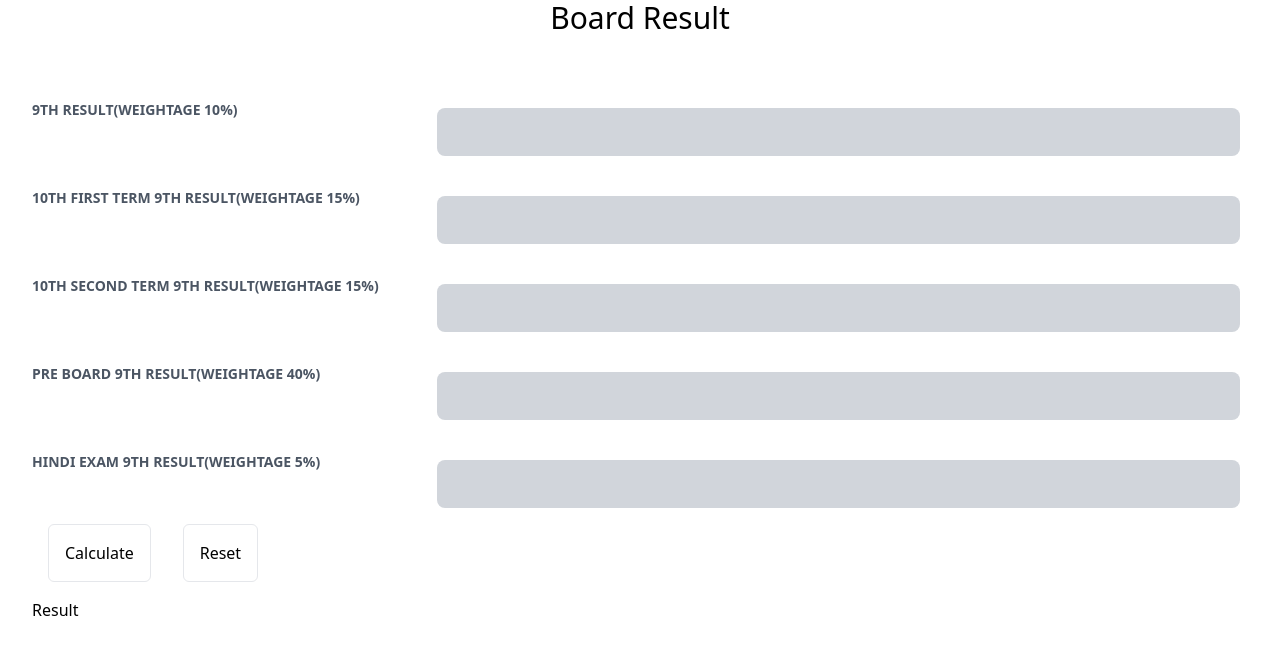
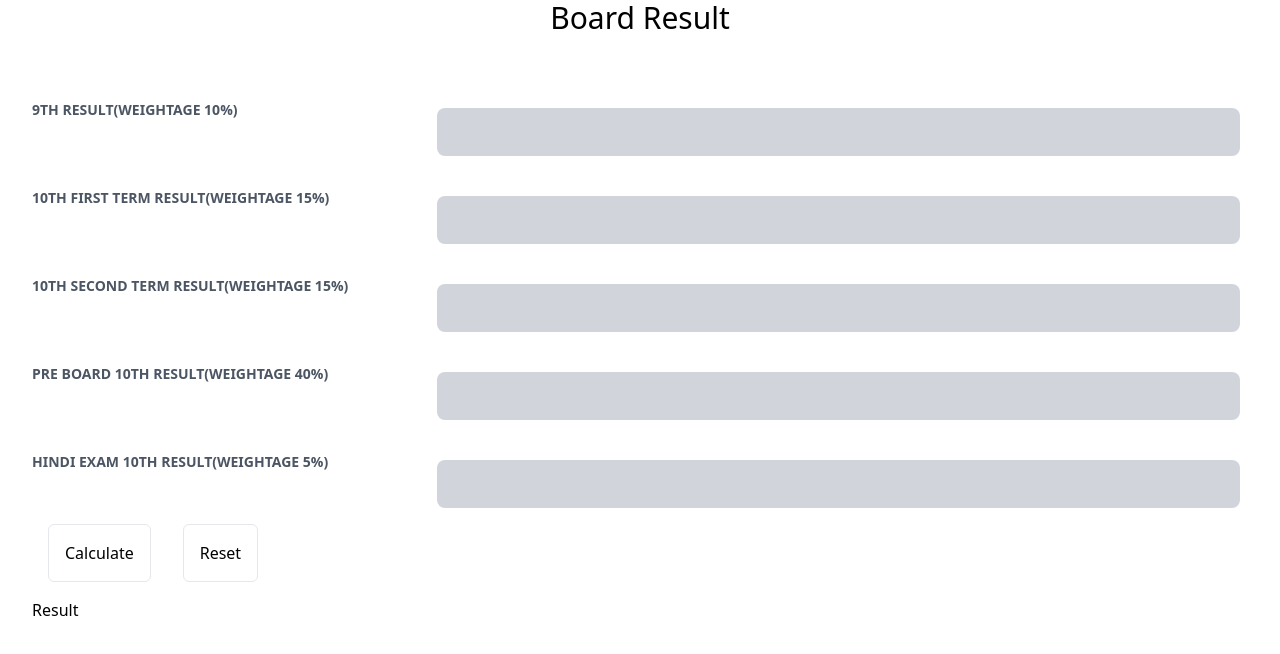
Before and after one commit to vipansh/board-result, a React (Create React App) app: page / in a window 1280 px wide. Shown: the top 654 px of the page. Built offline with nearby package versions, Linux system fonts and the light colour scheme.

Commit message:
typo fixed

```diff
--- a/src/components/FormPage.jsx
+++ b/src/components/FormPage.jsx
@@ -91,7 +91,7 @@ export const FormPage = () => {
 
       <div className="mt-8 flex">
         <div className="uppercase w-1/2 text-sm text-gray-600 font-bold">
-          10th First Term 9Th result(weightage 15%)
+          10th First Term  result(weightage 15%)
         </div>
         <input
           className="w-full bg-gray-300 text-gray-900 mt-2 p-3 mx-2 rounded-lg focus:outline-none focus:shadow-outline"
@@ -106,7 +106,7 @@ export const FormPage = () => {
 
       <div className="mt-8 flex">
         <div className="uppercase w-1/2 text-sm text-gray-600 font-bold">
-          10Th second term 9Th result(weightage 15%)
+          10Th second term  result(weightage 15%)
         </div>
         <input
           className="w-full bg-gray-300 text-gray-900 mt-2 p-3 mx-2 rounded-lg focus:outline-none focus:shadow-outline"
@@ -121,7 +121,7 @@ export const FormPage = () => {
 
       <div className="mt-8 flex">
         <div className="uppercase w-1/2 text-sm text-gray-600 font-bold">
-          pre Board 9Th result(weightage 40%)
+          pre Board 10Th result(weightage 40%)
         </div>
         <input
           className="w-full bg-gray-300 text-gray-900 mt-2 p-3 mx-2 rounded-lg focus:outline-none focus:shadow-outline"
@@ -136,7 +136,7 @@ export const FormPage = () => {
 
       <div className="mt-8 flex">
         <div className="uppercase w-1/2 text-sm text-gray-600 font-bold">
-          Hindi exam 9Th result(weightage 5%)
+          Hindi exam 10Th result(weightage 5%)
         </div>
         <input
           className="w-full bg-gray-300 text-gray-900 mt-2 p-3 mx-2 rounded-lg focus:outline-none focus:shadow-outline"
```
